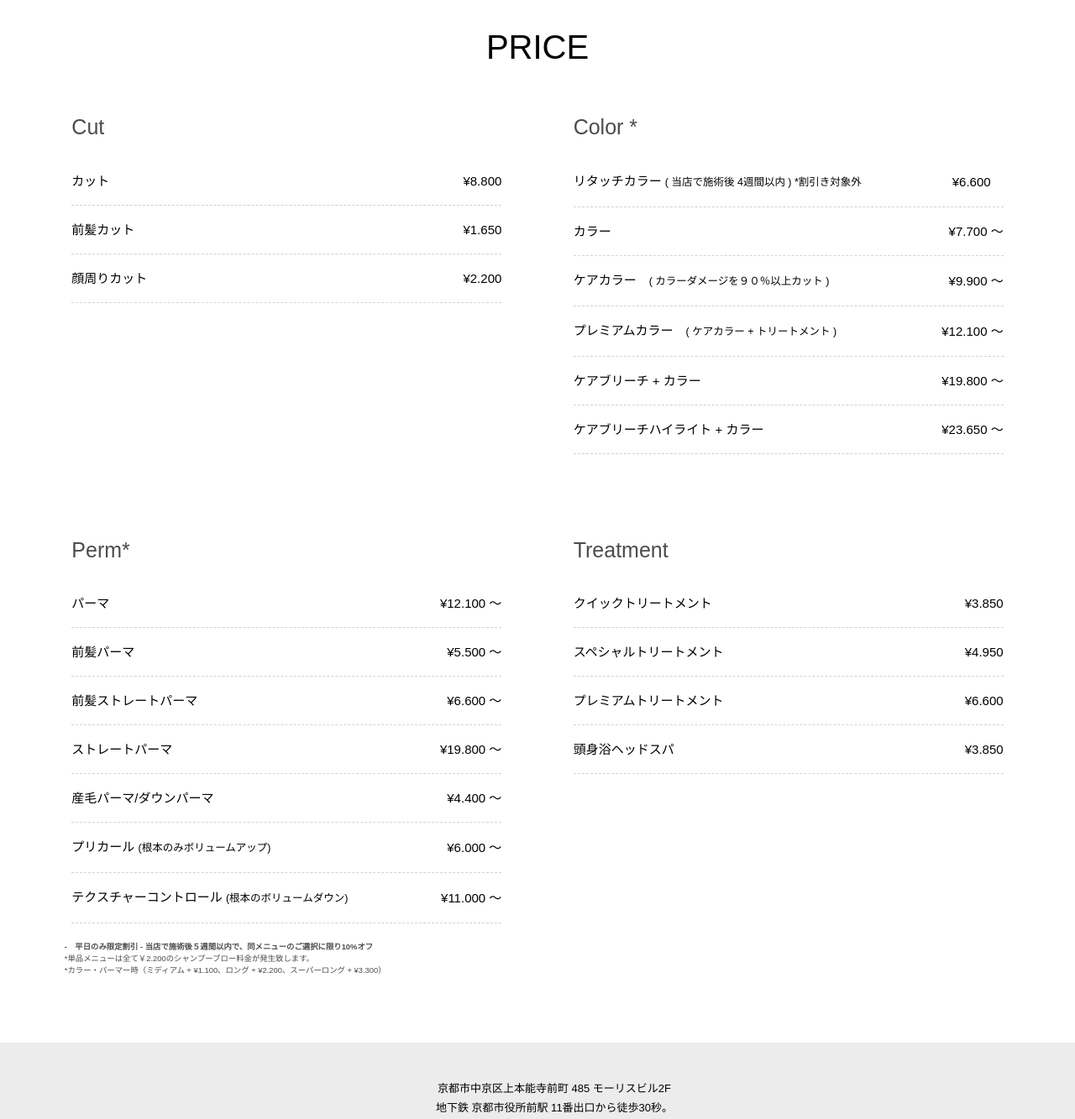
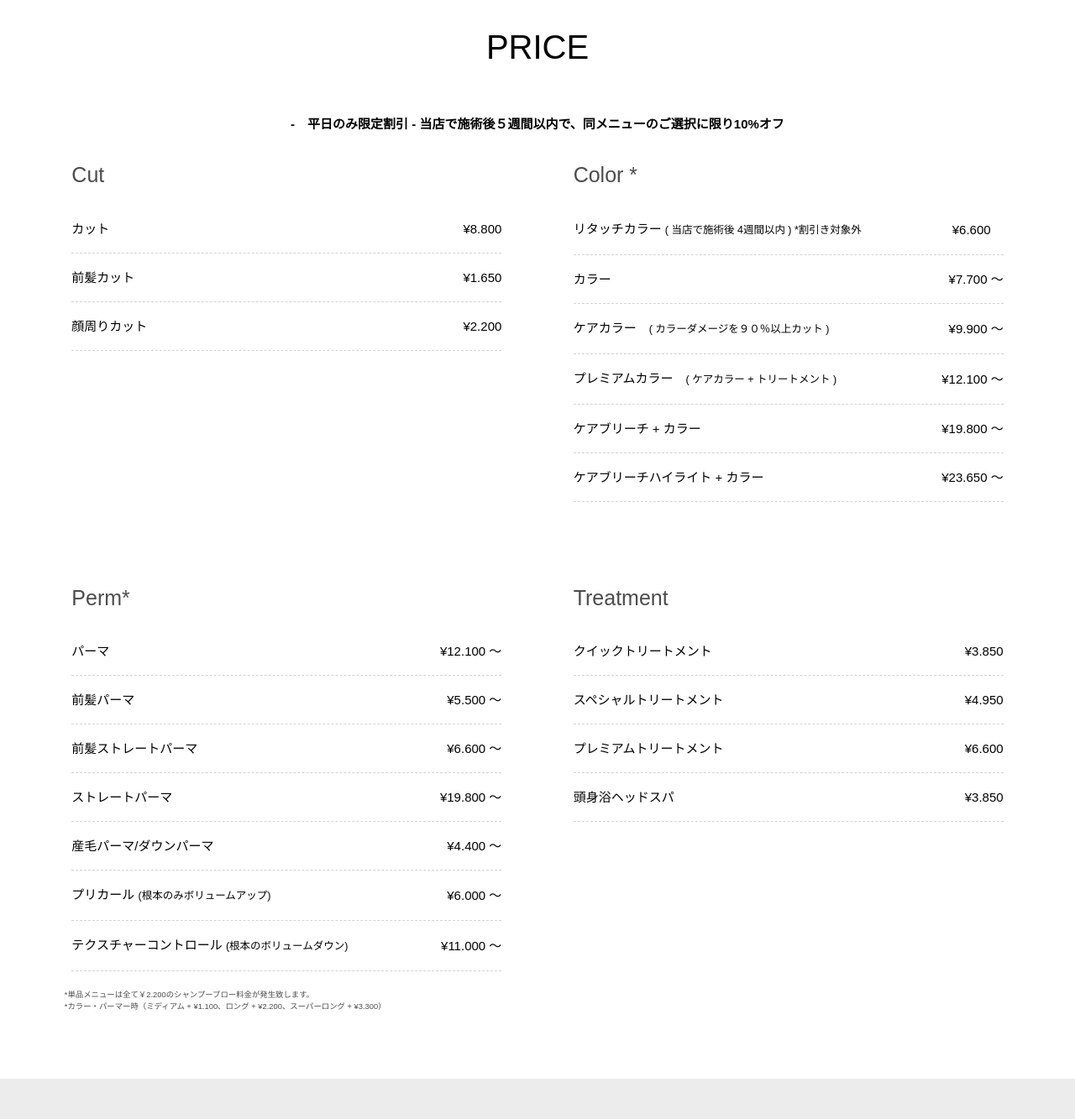
Before and after one commit to ymikaeru/ayumi-hairstylist, a website: page docs/index.html in a window 1280 px wide. Shown: the part 2140-3473 px from the top of the page at 84% size. Drawn offline with Linux system fonts and the light colour scheme; a script that the page names is missing.

Commit message:
Update index.html

```diff
--- a/docs/index.html
+++ b/docs/index.html
@@ -132,6 +132,9 @@
     <section id="price" class="is-center is-column">
 
       <h1 class="big_title small">Price</h1>
+      <p> <strong>-　平日のみ限定割引 -
+        当店で施術後５週間以内で、同メニューのご選択に限り10%オフ</strong>
+      </p>
       <br>
 
       <div class="price_cont align-baseline">
@@ -254,9 +257,6 @@
 
       </div>
       <div class="obs">
-        <strong>-　平日のみ限定割引 -
-        当店で施術後５週間以内で、同メニューのご選択に限り10%オフ</strong>
-        <br>
         *単品メニューは全て￥2.200のシャンプーブロー料金が発生致します。
         <br>
         *カラー・パーマー時（ミディアム + ¥1.100、ロング + ¥2.200、スーパーロング + ¥3.300）
```
